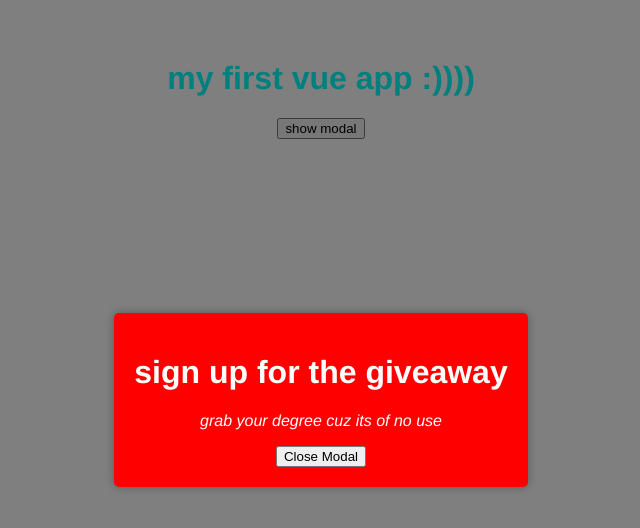
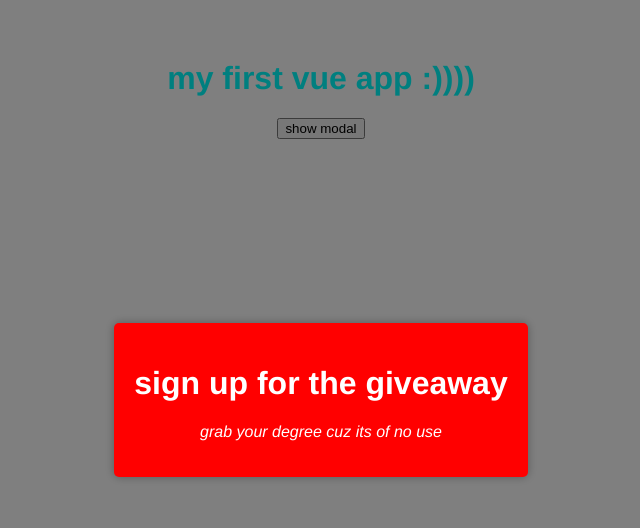
Before and after one commit to AbdullahHAK/vue-js-modal_project, a Vue app: page / in a window 1280 px wide. Both pictures are taken after a click on the button "show modal". Shown: the top 528 px of the page, without its empty margins (319-959 px from the left). Built offline with nearby package versions, Linux system fonts and the light colour scheme.

Commit message:
emitting custom events like "close" in this example

```diff
--- a/src/App.vue
+++ b/src/App.vue
@@ -2,7 +2,7 @@
   <h1>{{ title }}</h1>
   <button @click="showModal=true">show modal</button>
 
-  <Modal v-if="showModal" :header="header" :offer="offer" theme="sale" @close="showModal=false"/>
+  <Modal v-if="showModal" :header="header" :offer="offer" theme="sale" @close="toggleModal"/>
 
 </template>
 
@@ -19,6 +19,11 @@ export default {
       showModal: false,
       header: "sign up for the giveaway",
       offer: "grab your degree cuz its of no use"
+    }
+  },
+  methods:{
+    toggleModal(){
+      this.showModal = !this.showModal
     }
   }
 
--- a/src/components/Modal.vue
+++ b/src/components/Modal.vue
@@ -1,11 +1,11 @@
 <template>
-    <div class="modal-overlay">
+    <div class="modal-overlay" @click="closeModal">
       <div class="modal" :class="{sale: theme === 'sale'}">
         <!-- we can cutomize it based on if it is sale or not
          so its dynamic now -->
         <h1>{{ header }}</h1>
         <p>{{ offer }}</p>
-        <button @click="$emit('close')">Close Modal</button>
+
       </div>
     </div>
   </template>
@@ -17,6 +17,11 @@
         header: String,
         offer: String,
         theme: String
+    },
+    methods: {
+        closeModal(){
+            this.$emit('close')
+        }
     }
   }
   </script>
```
